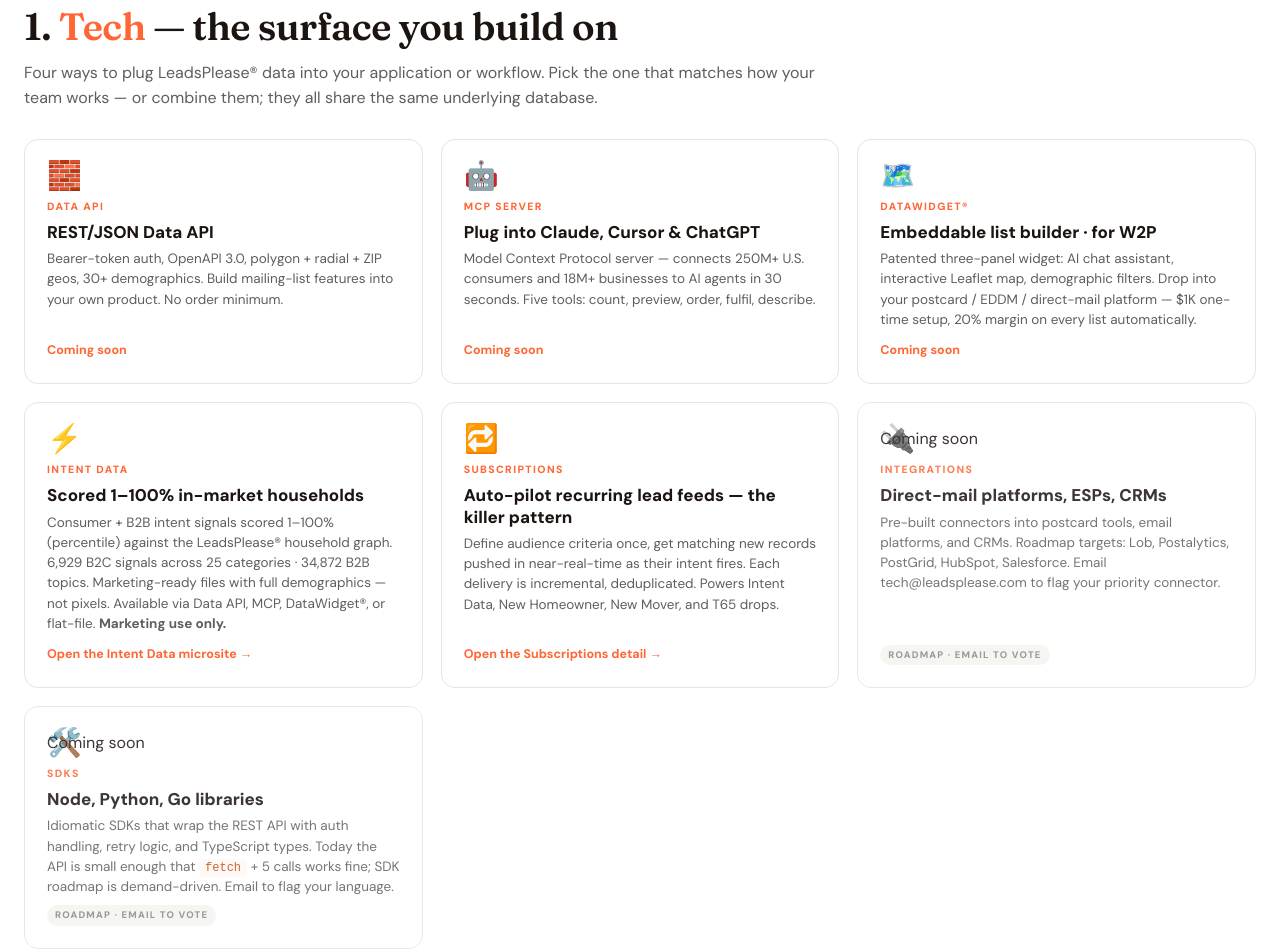
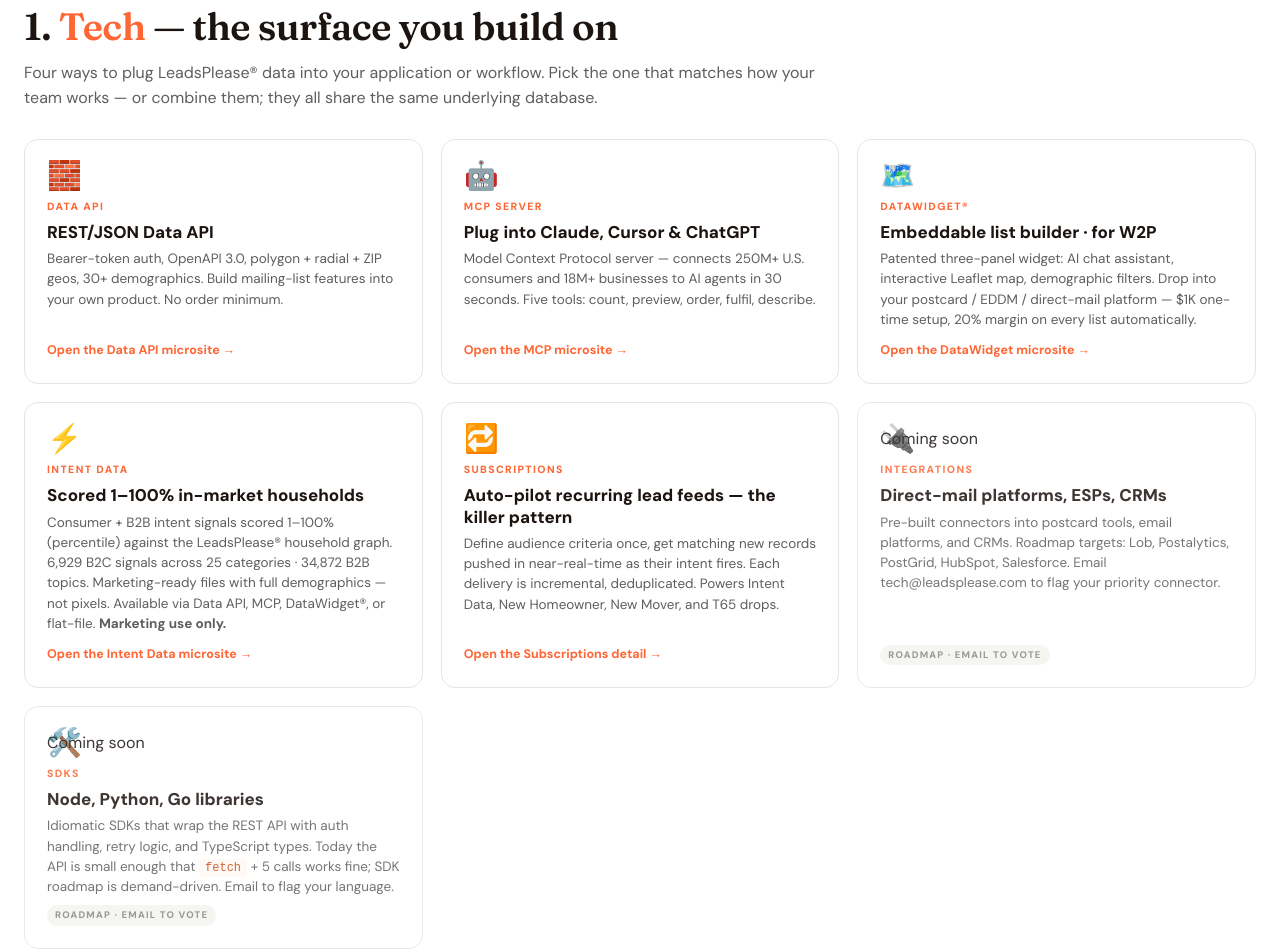
Before and after one commit to Eprintwerx/leadsplease-solutions-microsite, a website: page index.html in a window 1280 px wide. Shown: the part 878-1830 px from the top of the page. Drawn offline with Linux system fonts and the light colour scheme.

Commit message:
Convert "Coming soon" placeholders to actionable links for microsites.

```diff
--- a/index.html
+++ b/index.html
@@ -255,27 +255,27 @@
   <p class="sub">Four ways to plug LeadsPlease® data into your application or workflow. Pick the one that matches how your team works &mdash; or combine them; they all share the same underlying database.</p>
 
   <div class="sl-grid">
-    <div class="sl-card">
+    <a class="sl-card" href="https://www.leadsplease.com/data-api" target="_blank" rel="noopener">
       <div class="icon">🧱</div>
       <div class="cat">Data API</div>
       <h4>REST/JSON Data API</h4>
       <p>Bearer-token auth, OpenAPI 3.0, polygon + radial + ZIP geos, 30+ demographics. Build mailing-list features into your own product. No order minimum.</p>
-      <div class="more">Coming soon</div>
-    </div>
-    <div class="sl-card">
+      <div class="more">Open the Data API microsite &rarr;</div>
+    </a>
+    <a class="sl-card" href="https://www.leadsplease.com/mcp" target="_blank" rel="noopener">
       <div class="icon">🤖</div>
       <div class="cat">MCP Server</div>
       <h4>Plug into Claude, Cursor &amp; ChatGPT</h4>
       <p>Model Context Protocol server — connects 250M+ U.S. consumers and 18M+ businesses to AI agents in 30 seconds. Five tools: count, preview, order, fulfil, describe.</p>
-      <div class="more">Coming soon</div>
-    </div>
-    <div class="sl-card">
+      <div class="more">Open the MCP microsite &rarr;</div>
+    </a>
+    <a class="sl-card" href="https://www.leadsplease.com/datawidget-web-to-print" target="_blank" rel="noopener">
       <div class="icon">🗺️</div>
       <div class="cat">DataWidget®</div>
       <h4>Embeddable list builder · for W2P</h4>
       <p>Patented three-panel widget: AI chat assistant, interactive Leaflet map, demographic filters. Drop into your postcard / EDDM / direct-mail platform &mdash; $1K one-time setup, 20% margin on every list automatically.</p>
-      <div class="more">Coming soon</div>
-    </div>
+      <div class="more">Open the DataWidget microsite &rarr;</div>
+    </a>
     <a class="sl-card" href="https://www.leadsplease.com/intent-data" target="_blank" rel="noopener">
       <div class="icon">⚡</div>
       <div class="cat">Intent Data</div>
@@ -392,13 +392,13 @@
       <p>Honest comparison of LeadsPlease®, Data Axle, Melissa, Experian, BB Direct, Salesgenie, DirectMail.com, USPS EDDM. Per-record pricing, order minimums, USPS CASS, API + Intent Data availability. Where each provider genuinely wins.</p>
       <div class="more">Open the comparison &rarr;</div>
     </a>
-    <div class="sl-card">
+    <a class="sl-card" href="https://www.leadsplease.com/mcp" target="_blank" rel="noopener">
       <div class="icon">🤖</div>
       <div class="cat">AI Sales Agents</div>
       <h4>Build a Claude/ChatGPT prospecting agent</h4>
       <p>Plug the LeadsPlease® MCP Server into Claude Desktop, Cursor, ChatGPT, Windsurf, or n8n. Five tools: count_audience, preview_audience, describe_filters, order_list, fulfil_list. The first MCP server for mailing lists, direct mail, and B2B prospecting.</p>
-      <div class="more">Coming soon</div>
-    </div>
+      <div class="more">Open the MCP Server microsite &rarr;</div>
+    </a>
     <a class="sl-card" href="https://www.leadsplease.com/intent-data#scoring" target="_blank" rel="noopener">
       <div class="icon">⚡</div>
       <div class="cat">Intent Targeting</div>
@@ -406,13 +406,13 @@
       <p>Layer LeadsPlease® Intent Data percentile filters on demographic audiences. 6,929 B2C signals across 25 categories + 34,872 B2B topics, scored 1&ndash;100% (percentile). Worked examples for auto, kitchen-remodel, insurance-shopping, mortgage-refi, switching-cell.</p>
       <div class="more">Open the Intent Data scoring detail &rarr;</div>
     </a>
-    <div class="sl-card">
+    <a class="sl-card" href="https://www.leadsplease.com/data-api" target="_blank" rel="noopener">
       <div class="icon">🧩</div>
       <div class="cat">List Aggregation</div>
       <h4>Merge 10 lists into one CSV</h4>
       <p>The industry-first List Aggregation API on the LeadsPlease® Data API. Insurance-carrier worked example: 10 demographic micro-segments per ZIP, deduplicated, in 60 seconds. No other U.S. mailing-list API offers this.</p>
-      <div class="more">Coming soon</div>
-    </div>
+      <div class="more">Open the Data API microsite &rarr;</div>
+    </a>
     <a class="sl-card" href="/industries/insurance-medicare.html">
       <div class="icon">🎂</div>
       <div class="cat">T65 / Medicare AEP</div>
```
